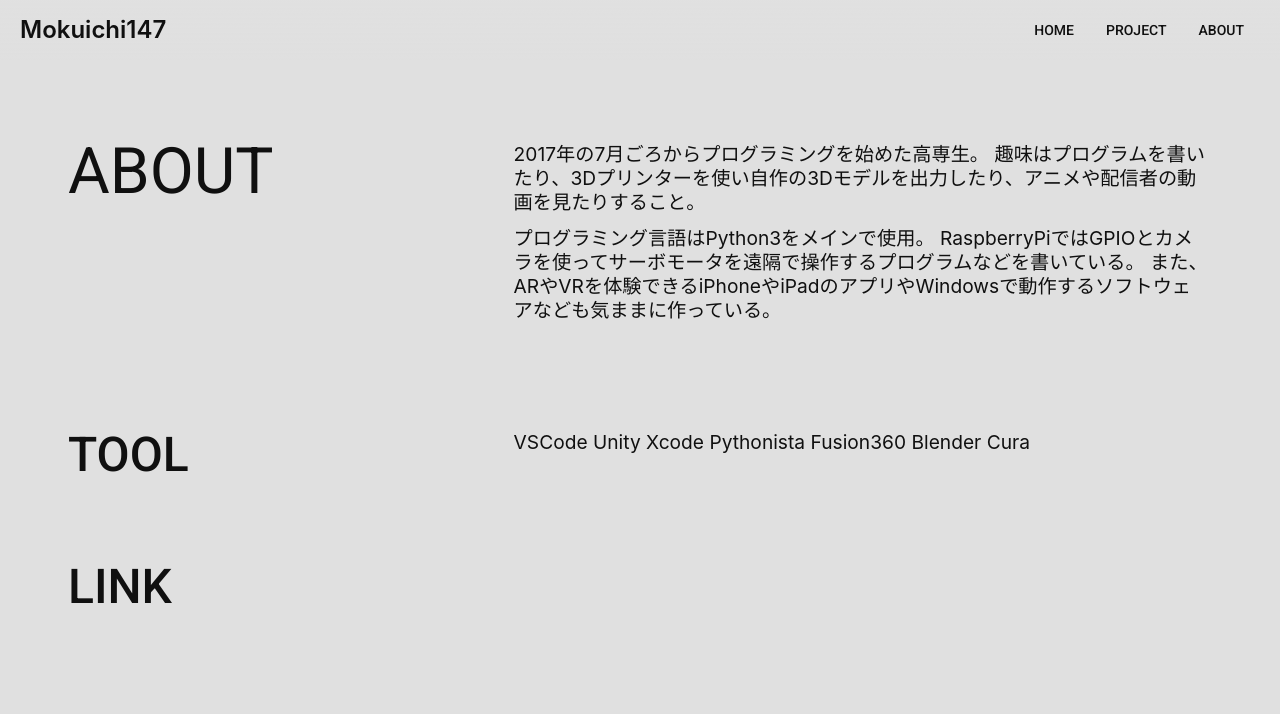
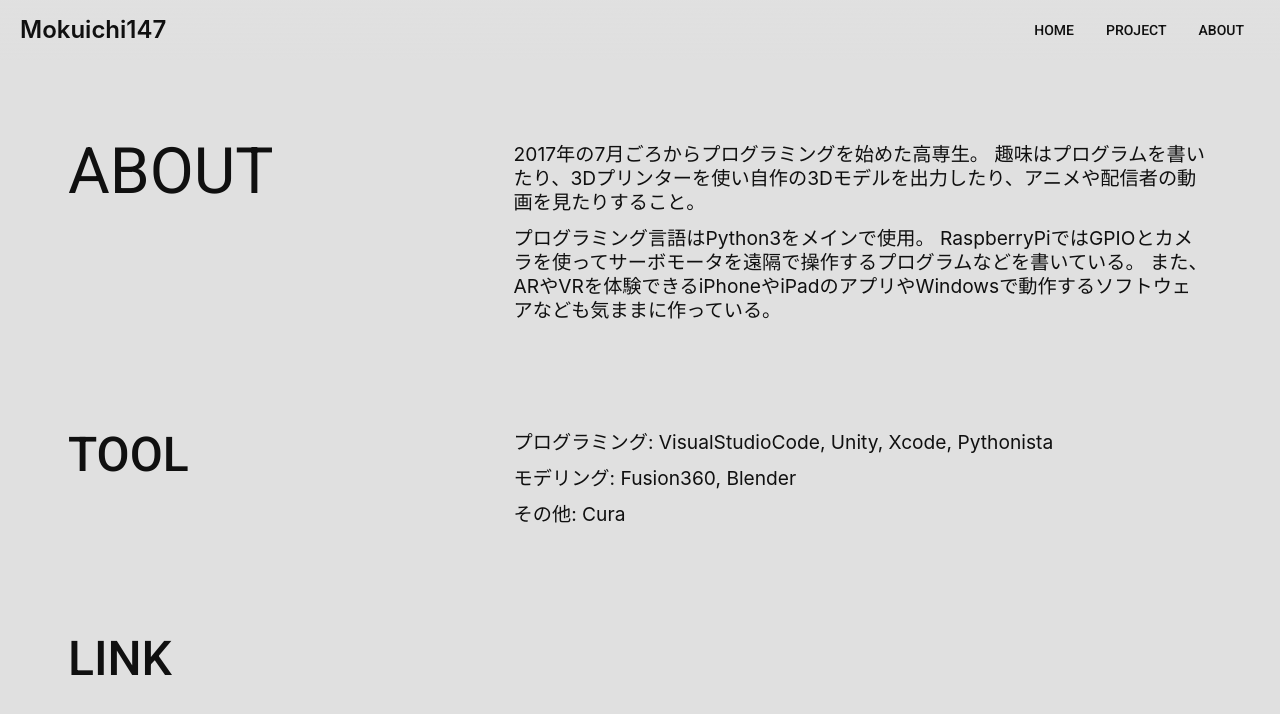
Before and after one commit to Mokuichi147/Mokuichi147-Pages, an Angular app: page /About in a window 1280 px wide. Shown: the top 714 px of the page. Built offline with nearby package versions, Linux system fonts and the light colour scheme.

Commit message:
[update] toolの文章

```diff
--- a/src/app/about/about.component.html
+++ b/src/app/about/about.component.html
@@ -15,7 +15,13 @@
 <h2>TOOL</h2>
 <div class="text">
   <p>
-    VSCode Unity Xcode Pythonista Fusion360 Blender Cura
+    プログラミング: VisualStudioCode, Unity, Xcode, Pythonista
+  </p>
+  <p>
+    モデリング: Fusion360, Blender
+  </p>
+  <p>
+    その他: Cura
   </p>
 </div>
 <h2>LINK</h2>
```
